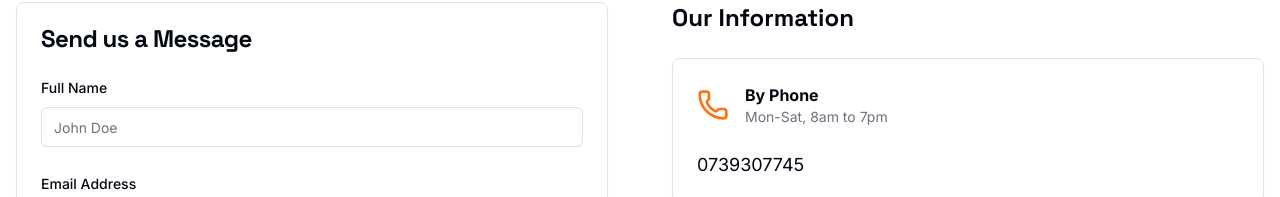
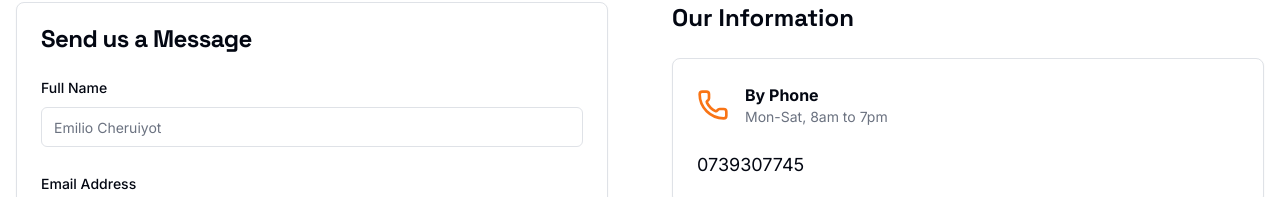
Before and after one commit to Bright629-design/Weriton-Enterprises-Hardware, a Next.js app: page /contact in a window 1280 px wide. Shown: the part 295-492 px from the top of the page. Built offline with nearby package versions, Linux system fonts and the light colour scheme; what @genkit-ai/google-genai, genkit would draw is missing.

Commit message:
Update page.tsx

```diff
--- a/src/app/contact/page.tsx
+++ b/src/app/contact/page.tsx
@@ -30,7 +30,7 @@ export default function Page() {
                                         htmlFor="name">Full Name</label>
                                     <input
                                         className="flex h-10 w-full rounded-md border border-input bg-background px-3 py-2 text-sm ring-offset-background file:border-0 file:bg-transparent file:text-sm file:font-medium placeholder:text-muted-foreground focus-visible:outline-none focus-visible:ring-2 focus-visible:ring-ring focus-visible:ring-offset-2 disabled:cursor-not-allowed disabled:opacity-50"
-                                        id="name" placeholder="John Doe" required />
+                                        id="name" placeholder="Emilio Cheruiyot" required />
                                 </div>
                                 <div className="space-y-2">
                                     <label
```
